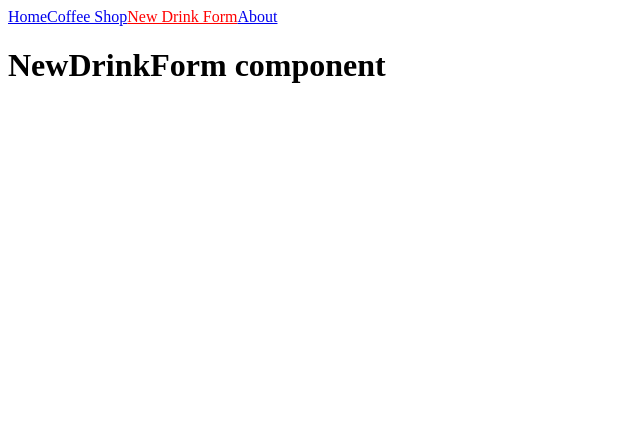
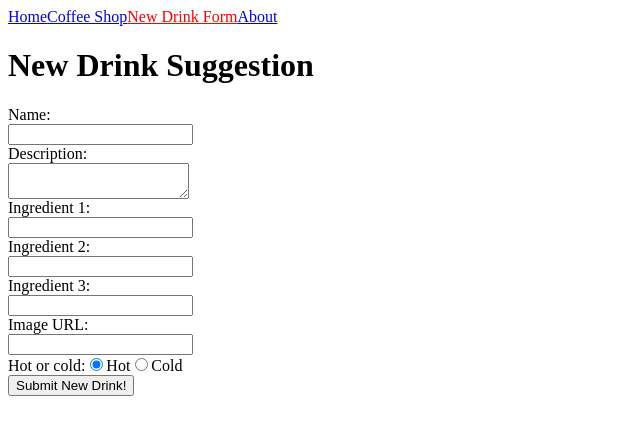
Before and after one commit to Chanez89/coffee-shop, a React (Create React App) app: page /NewDrinkForm in a window 1280 px wide. Shown: the top 434 px of the page, without its empty margins (0-640 px from the left). Built offline with nearby package versions, Linux system fonts and the light colour scheme; data requests are answered from the project's data file.

Commit message:
Implemented add new drink to db.json and the DOM functionality

```diff
--- a/src/components/App.js
+++ b/src/components/App.js
@@ -19,6 +19,12 @@ function App() {
     .then(data => setDrinksMenuArr(data));
   }, []);
 
+  // function to be passed down to `NewDrinkForm` component
+  // to add a new drink to `drinksMenuArr`
+  function addNewDrinkToDrinksMenuArr(newDrink) {
+    setDrinksMenuArr([...drinksMenuArr, newDrink]);
+  }
+
   return (
     <div>
       <NavBar />
@@ -30,7 +36,7 @@ function App() {
           <CoffeeShopPage drinksMenuArr={drinksMenuArr} />
         </Route>
         <Route exact path='/NewDrinkForm'>
-          <NewDrinkForm />
+          <NewDrinkForm addNewDrinkToDrinksMenuArr={addNewDrinkToDrinksMenuArr} />
         </Route>
         <Route exact path='/About'>
           <About />
--- a/src/components/NewDrinkForm.js
+++ b/src/components/NewDrinkForm.js
@@ -1,6 +1,157 @@
-function NewDrinkForm() {
+import {useState} from 'react';
+
+function NewDrinkForm({addNewDrinkToDrinksMenuArr}) {
+  const BASE_URL = 'http://localhost:4000/drinks';
+
+  // defining state to keep track of `formData`
+  const [newDrinkFormData, setNewDrinkFormData] = useState({
+    title: '',
+    description: '',
+    ingredient1: '',
+    ingredient2: '',
+    ingredient3: '',
+    image: '',
+    hot: true
+  });
+
+  // function triggered as user fills out each input field of the new drink form
+  // set up as a controlled form
+  function newDrinkFormInputFieldHandler(event) {
+    let value = event.target.value;
+
+    // need to convert the strings 'true' and 'false' into booleans before saving to db.json
+    if (event.target.name === 'hot' && event.target.value === 'true') {
+      value = true;
+    } else if (event.target.name === 'hot' && event.target.value === 'false') {
+      value = false;
+    }
+
+    // setter function to set the new state
+    setNewDrinkFormData({
+      ...newDrinkFormData,
+      [event.target.name]: value
+    });
+  }
+
+  // function that is triggered when user clicks to submit the new drink form
+  function submitNewDrinkFormHandler(event) {
+    event.preventDefault();
+
+    // creating the new drink object using `newDrinkFormData`
+    const newDrinkObj = {
+      title: newDrinkFormData.title,
+      description: newDrinkFormData.description,
+      ingredients: [
+        newDrinkFormData.ingredient1,
+        newDrinkFormData.ingredient2,
+        newDrinkFormData.ingredient3
+      ],
+      image: newDrinkFormData.image,
+      price: 5.00,
+      count: 0,
+      hot: newDrinkFormData.hot,
+      liked: false
+    };
+
+    // POST /drinks
+    fetch(BASE_URL, {
+      method: 'POST',
+      headers: {
+        'Content-Type': 'application/json'
+      },
+      body: JSON.stringify(newDrinkObj)
+    })
+    .then(response => response.json())
+    .then(data => addNewDrinkToDrinksMenuArr(data));
+
+    // setting state for `newDrinkFormData` to clear out user input fields
+    setNewDrinkFormData({
+      title: '',
+      description: '',
+      ingredient1: '',
+      ingredient2: '',
+      ingredient3: '',
+      image: '',
+      hot: newDrinkFormData.hot
+    });
+  }
+
   return (
-    <h1>NewDrinkForm component</h1>
+    <div>
+      <h1>New Drink Suggestion</h1>
+      <form onSubmit={submitNewDrinkFormHandler}>
+        <label>Name:
+          <input
+            type='text'
+            name='title'
+            value={newDrinkFormData.title}
+            onChange={newDrinkFormInputFieldHandler}
+            style={{display: 'block'}}
+          />
+        </label>
+        <label>Description:
+          <textarea
+            name='description'
+            value={newDrinkFormData.description}
+            onChange={newDrinkFormInputFieldHandler}
+            style={{display: 'block'}}
+          >
+          </textarea>
+        </label>
+        <label>Ingredient 1:
+          <input
+            type='text'
+            name='ingredient1'
+            value={newDrinkFormData.ingredient1}
+            onChange={newDrinkFormInputFieldHandler}
+            style={{display: 'block'}}
+          />
+        </label>
+        <label>Ingredient 2:
+          <input
+            type='text'
+            name='ingredient2'
+            value={newDrinkFormData.ingredient2}
+            onChange={newDrinkFormInputFieldHandler}
+            style={{display: 'block'}}
+          />
+        </label>
+        <label>Ingredient 3:
+          <input
+            type='text'
+            name='ingredient3'
+            value={newDrinkFormData.ingredient3}
+            onChange={newDrinkFormInputFieldHandler}
+            style={{display: 'block'}}
+          />
+        </label>
+        <label>Image URL:
+          <input
+            type='text'
+            name='image'
+            value={newDrinkFormData.image}
+            onChange={newDrinkFormInputFieldHandler}
+            style={{display: 'block'}}
+          />
+        </label>
+        <label>Hot or cold:
+          <input
+            type='radio'
+            name='hot'
+            value={true}
+            defaultChecked
+            onClick={newDrinkFormInputFieldHandler}
+            />Hot
+          <input
+            type='radio'
+            name='hot'
+            value={false}
+            onClick={newDrinkFormInputFieldHandler}
+          />Cold
+        </label>
+        <button style={{display: 'block'}}>Submit New Drink!</button>
+      </form>
+    </div>
   );
 }
 
```
Also changed, not shown: 1 other file (tests, documents, lock files or other folders).
